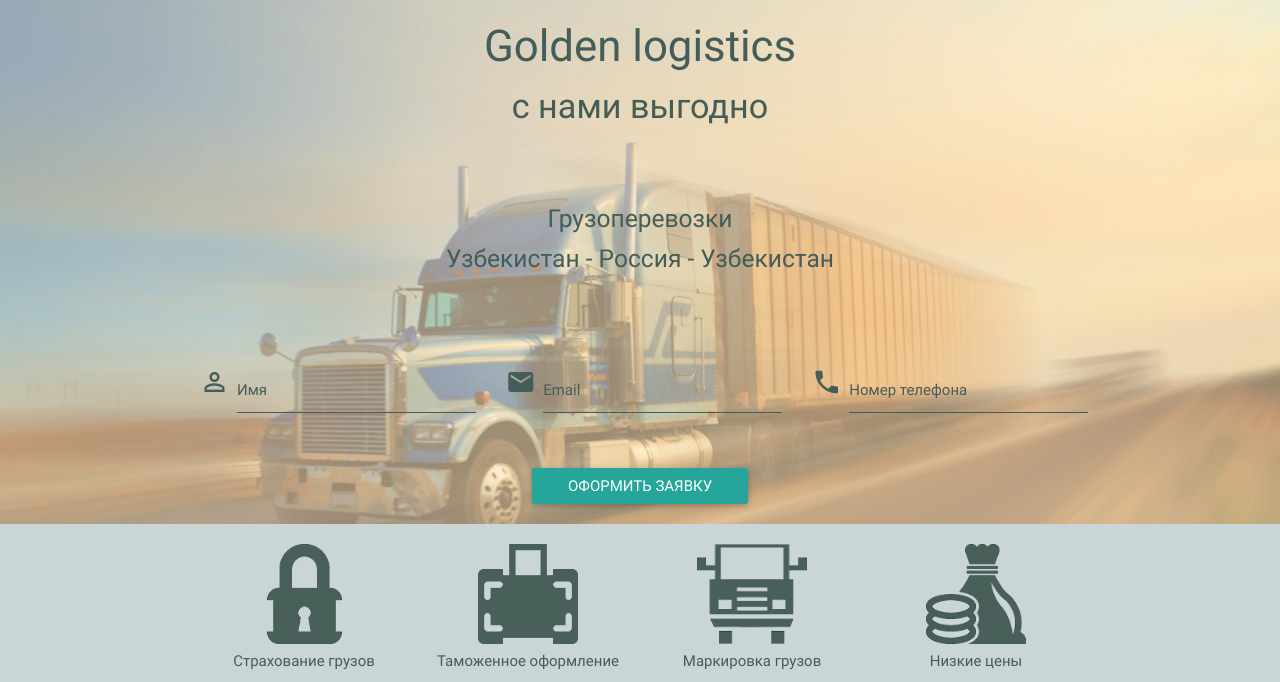
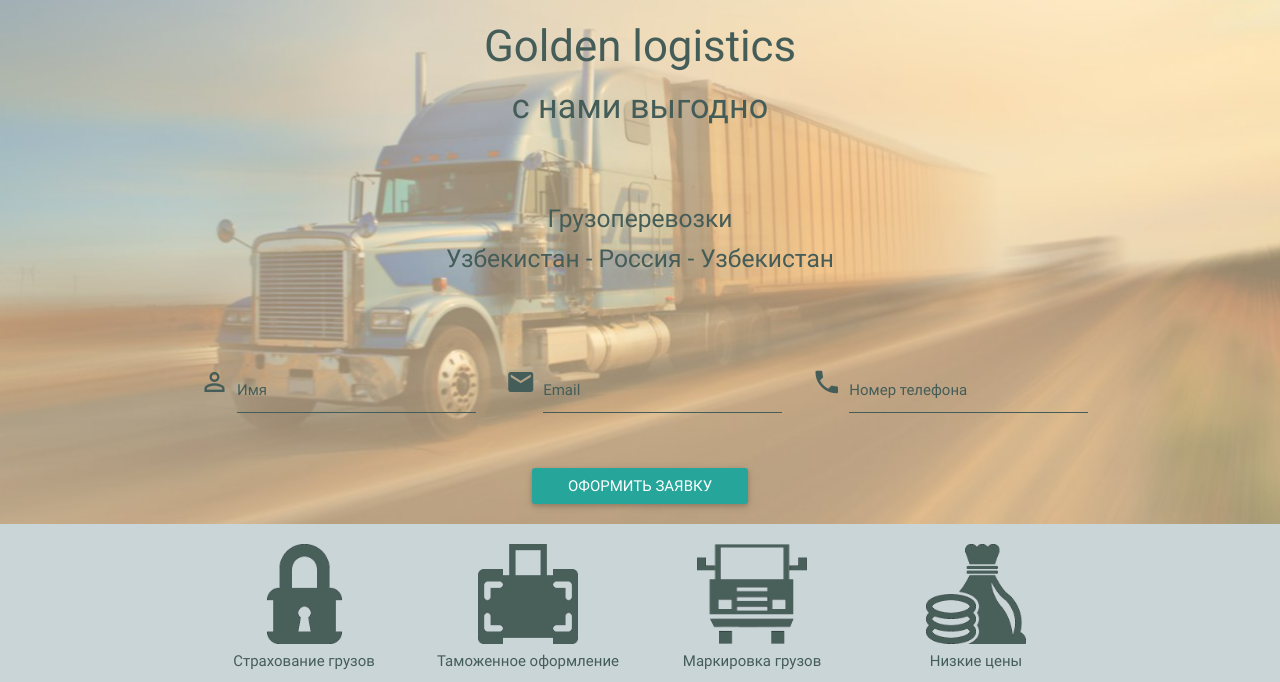
Before and after one commit to maratkanov/logistic, a Django app: page /logistic/ in a window 1280 px wide. Shown: the part 64-746 px from the top of the page. Run offline with Django 3.2, Linux system fonts and the light colour scheme; some libraries are stand-ins or nearby versions.

Commit message:
fixed welcome picture

```diff
--- a/logistic/static/logistic/css/main.css
+++ b/logistic/static/logistic/css/main.css
@@ -24,7 +24,7 @@
 }
 
 .welcome {
-    background: url("../img/welcome.jpg");
+    background: url("../img/welcome.jpg") no-repeat center center fixed;
 }
 
 .about {
```
